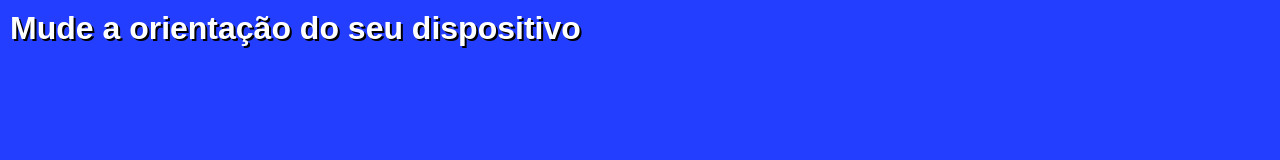
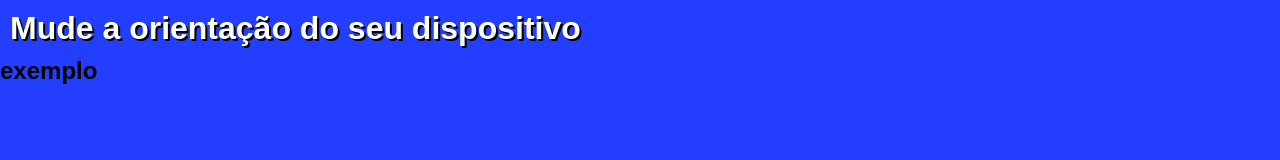
Before and after one commit to Kaioarrud/htmL-csS, a plain HTML site: page Exercicios/ex0026/mq002/index.html in a window 1280 px wide. Shown: the top 160 px of the page. Drawn offline with Linux system fonts and the light colour scheme.

Commit message:
Update index.html

```diff
--- a/Exercicios/ex0026/mq002/index.html
+++ b/Exercicios/ex0026/mq002/index.html
@@ -10,6 +10,6 @@
 </head>
 <body>
     <h1>Mude a orientação do seu dispositivo</h1>
-
+    <h2>exemplo</h2>
 </body>
 </html>
```
